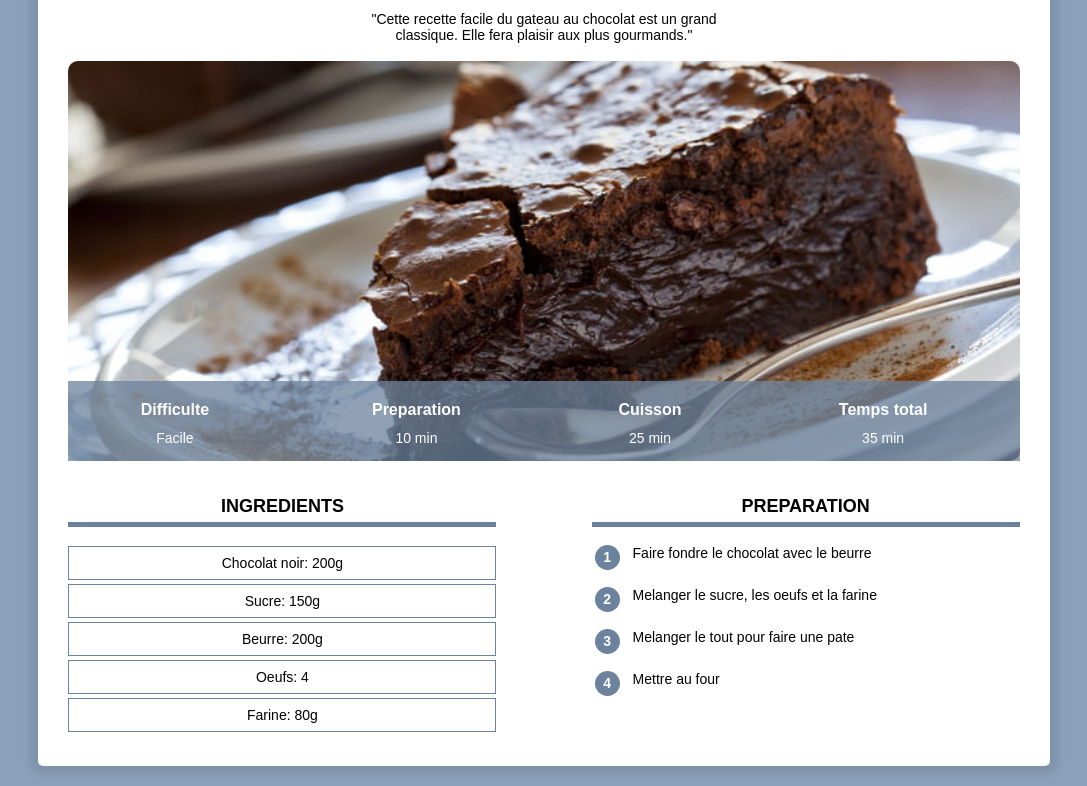
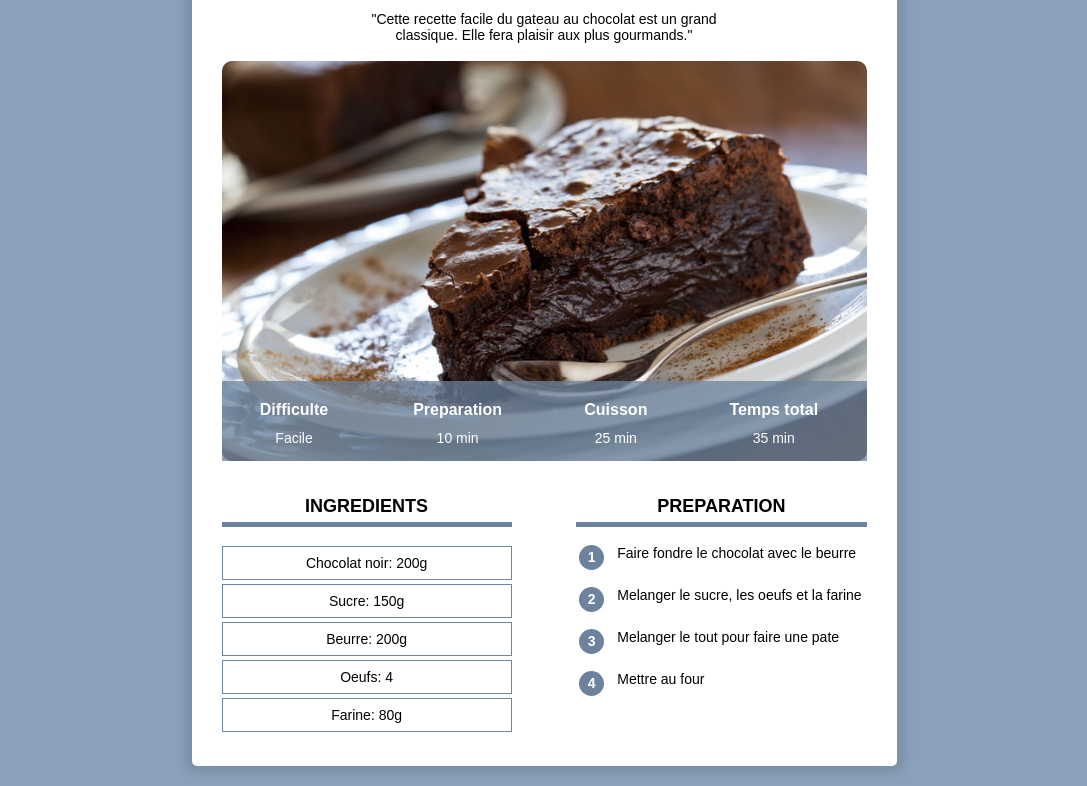
Before and after one commit to esjonka/site_recettes, a plain HTML site: page index.html in a window 1280 px wide. Shown: the part 156-942 px from the top of the page, without its empty margins (96-1183 px from the left). Drawn offline with Linux system fonts and the light colour scheme.

Commit message:
Add files via upload

```diff
--- a/index.html
+++ b/index.html
@@ -1,9 +1,11 @@
 <!DOCTYPE html>
 <html lang="fr">
+
 <head>
     <title>Gateau au chocolat</title>
     <meta charset="UTF-8">
-        <link rel="stylesheet" href="style.css"/>
+    <meta name="viewport" content="width=device-width, initial-scale=1.0">
+    <link rel="stylesheet" href="style2.css" />
 </head>
 
 <body>
@@ -14,7 +16,8 @@
         <h1>Gateau au chocolat</h1>
         <div class="separateur"></div>
         <div class="description">
-            <p class="description">"Cette recette facile du gateau au chocolat est un grand classique. Elle fera plaisir aux plus gourmands."</p>
+            <p class="description">"Cette recette facile du gateau au chocolat est un grand classique. Elle fera plaisir
+                aux plus gourmands."</p>
         </div>
 
         <div class="info">
@@ -53,10 +56,30 @@
                 <h2>Preparation</h2>
 
                 <table class="prepTable">
-                    <tr><td><p class="numero">1</p></td><td class="prep_etape">Faire fondre le chocolat avec le beurre</td></tr>
-                    <tr><td><p class="numero">2</p></td><td class="prep_etape">Melanger le sucre, les oeufs et la farine</td></tr>
-                    <tr><td><p class="numero">3</p></td><td class="prep_etape">Melanger le tout pour faire une pate</td></tr>
-                    <tr><td><p class="numero">4</p></td><td class="prep_etape">Mettre au four</td></tr>
+                    <tr>
+                        <td>
+                            <p class="numero">1</p>
+                        </td>
+                        <td class="prep_etape">Faire fondre le chocolat avec le beurre</td>
+                    </tr>
+                    <tr>
+                        <td>
+                            <p class="numero">2</p>
+                        </td>
+                        <td class="prep_etape">Melanger le sucre, les oeufs et la farine</td>
+                    </tr>
+                    <tr>
+                        <td>
+                            <p class="numero">3</p>
+                        </td>
+                        <td class="prep_etape">Melanger le tout pour faire une pate</td>
+                    </tr>
+                    <tr>
+                        <td>
+                            <p class="numero">4</p>
+                        </td>
+                        <td class="prep_etape">Mettre au four</td>
+                    </tr>
 
                     <table>
 
@@ -64,4 +87,5 @@
         </div>
     </div>
 </body>
+
 </html>
--- /dev/null
+++ b/style2.css
@@ -0,0 +1,190 @@
+* {
+    overflow: auto;
+}
+
+body {
+    background-color: #8BA1BB;
+    font-family: Arial, Helvetica, sans-serif;
+}
+
+p.categorie {
+    background-color: black;
+    color: white;
+    display: inline-block;
+    margin-top: -20px;
+    padding: 10px 20px;
+    margin-bottom: 0px;
+    font-weight: bold;
+    font-size: 16px;
+}
+
+div.contenu {
+    background-color: white;
+    margin: 40px 8px 40px 8px;
+    padding: 0px 8px 20px 8px;
+    box-shadow: 0px 0px 8px 8px rgba(0, 0, 0, 0.1);
+    overflow: visible;
+    border-radius: 5px;
+}
+
+h1 {
+    text-align: center;
+    margin-bottom: 15px;
+    margin-top: 10px;
+}
+
+p.description {
+    max-width: 400px;
+    display: inline-block;
+    font-size: 14px;
+}
+
+.description {
+    text-align: center;
+    width: 100%;
+    display: block;
+}
+
+div.categorie {
+    overflow: visible;
+    text-align: center;
+}
+
+div.separateur {
+    width: 100px;
+    height: 1px;
+    background-color: black;
+    margin-left: auto;
+    margin-right: auto;
+}
+
+div.info {
+    position: relative;
+}
+
+table.info {
+    position: absolute;
+    bottom: 0;
+    width: 100%;
+    color: white;
+    background-color: #6C829DC0;
+    height: 50px;
+}
+
+table.info td {
+    text-align: center;
+    font-size: 12px;
+    vertical-align: top;
+}
+
+table.info th {
+    font-size: 14px;
+    vertical-align: bottom;
+    padding-bottom: 8px;
+}
+
+img.info {
+    display: block;
+    max-height: 400px;
+    object-fit: cover;
+    min-height: 200px;
+    background-color: lightgray;
+    border-radius: 10px;
+}
+
+div.colonne {
+    margin-top: 20px;
+    width: 100%;
+}
+
+div.colonne1 {
+    display: inline-block;
+}
+
+div.colonne2 {
+    float: right;
+}
+
+div.colonne h2 {
+    text-align: center;
+    font-size: 18px;
+    text-transform: uppercase;
+    border-bottom: 5px solid #6C829D;
+    padding-bottom: 5px;
+}
+
+div.texteColonne p{
+    border: 1px solid #6C829D;
+    padding-top: 8px;
+    padding-bottom: 8px;
+    margin-bottom: 0px;
+    margin-top: 4px;
+    text-align: center;
+    font-size: 14px;
+}
+
+table.prepTable p.numero {
+    background-color: #6C829D;
+    color: white;
+    width: 25px;
+    height: 25px;
+    text-align: center;
+    font-size: 14px;
+    font-weight: bold;
+    padding-top: 4px;
+    border-radius: 50%;
+    box-sizing: border-box;
+    margin: 0;
+}
+
+table.prepTable td {
+    vertical-align: top;
+}
+
+table.prepTable td.prep_etape {
+    font-size: 14px;
+    padding-left: 10px;
+    padding-bottom: 10px;
+}
+
+table.prepTable tr {
+    height: 40px;
+}
+
+@media only screen and (min-width: 768px) {
+    div.contenu {
+        min-width: 350px;
+        margin: 60px 10% 80px 10%;
+        padding: 0px 30px 30px 30px;
+    }
+
+    table.info {
+        height: 80px;
+    }
+
+    table.info td {
+        font-size: 14px;
+    }
+
+    table.info th {
+        font-size: 16px;
+    }
+
+    div.colonne {
+        margin-top: 20px;
+        width: 45%;
+    }
+
+    div.colonne2 {
+        float: right;
+    }
+}
+
+@media only screen and (min-width: 900px) {
+
+    div.contenu {
+        margin-left: auto;
+        margin-right: auto;
+        width: 645px;
+    }
+}
```
Lines whose indentation alone changed are shown as unchanged.
